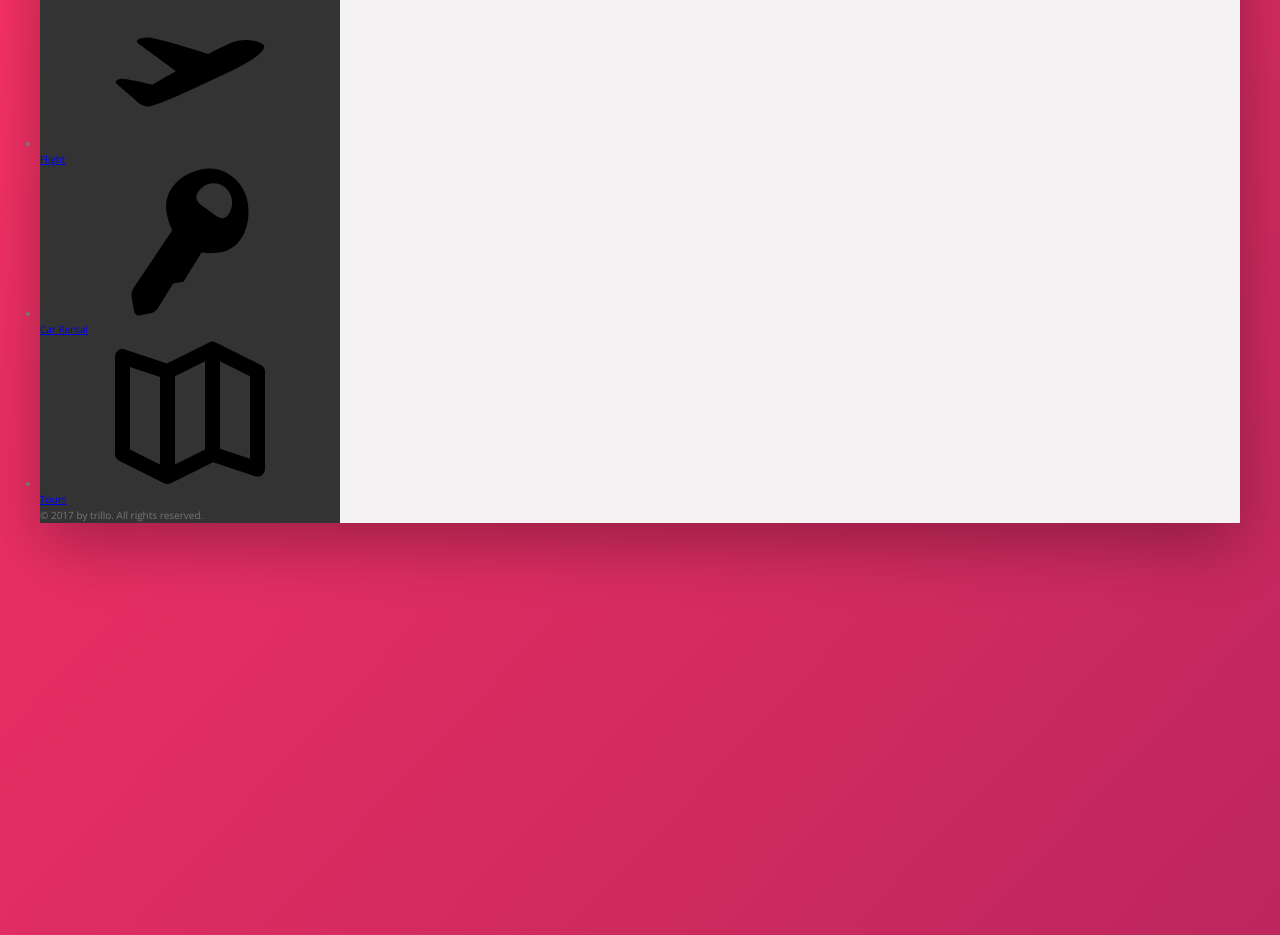
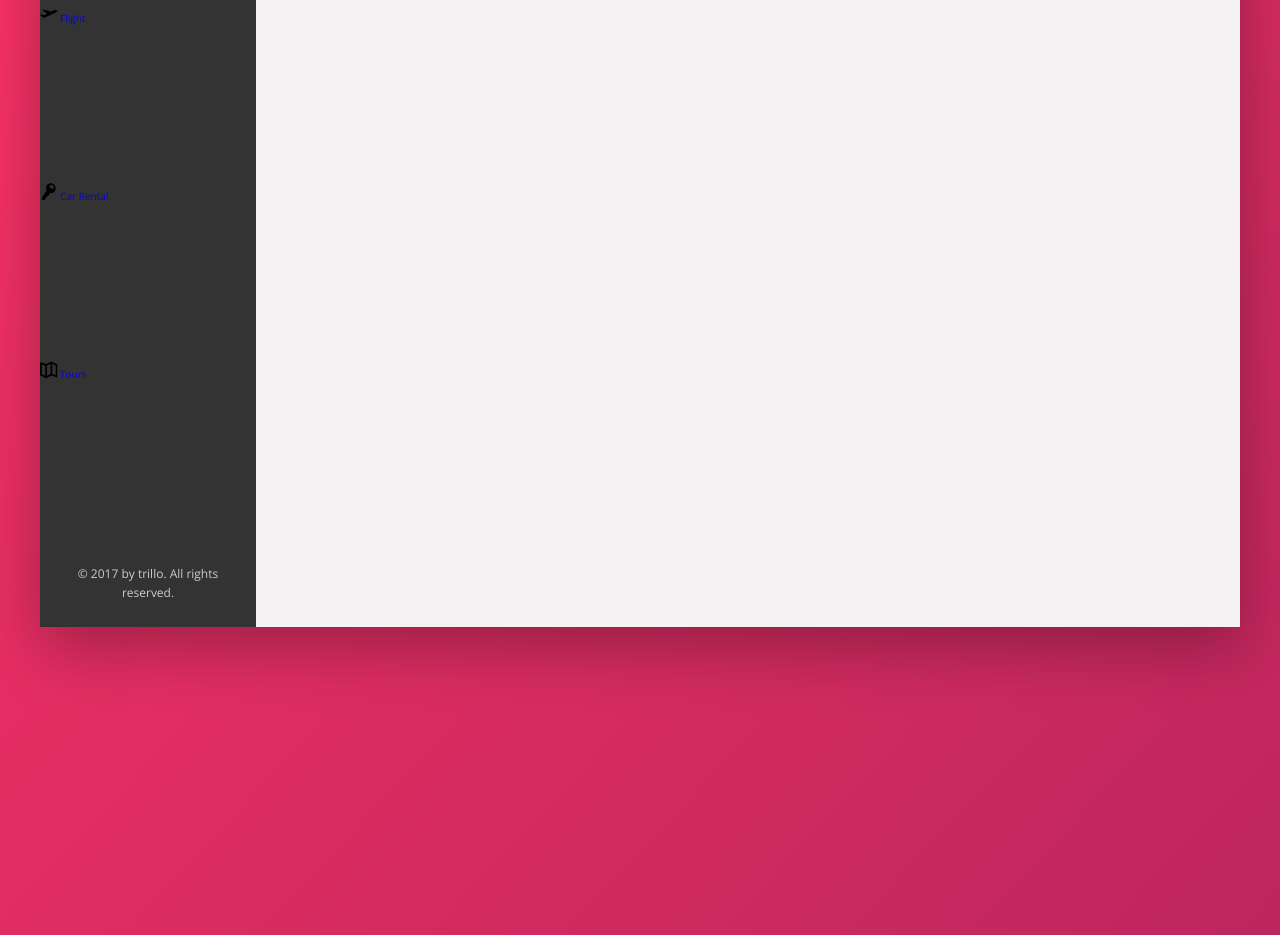
Before and after one commit to Kozlvign/Project-1, a website: page index.html in a window 1280 px wide. Shown: the part 323-1258 px from the top of the page. Drawn offline with nearby package versions, Linux system fonts and the light colour scheme.

Commit message:
Changes in side nav

```diff
--- a/sass/_base.scss
+++ b/sass/_base.scss
@@ -48,6 +48,8 @@ $--shadow-dark: 0 2rem 6rem rgba(0,0,0,.3);
 * {
     margin: 0;
     padding: 0;
+    text-decoration: none;
+    list-style-type: none;
 }
 
 *,
--- a/sass/_components.scss
+++ b/sass/_components.scss
@@ -110,16 +110,33 @@
         align-items: center;
     }
 
-    &__user {
-
-    }
-
     &__user-photo {
         height: 3.75rem;
         border-radius: 50%;
     }
+}
 
-    &__user-name {
+///////////////////////////////////////
+// SIDE NAVIGATION
+.side-nav {
+    &__item {
 
     }
+
+    &__link {
+
+    }
+
+    &__icon {
+        width: 1.75rem;
+        height: 1.75rem;
+    }
 }
+///////////////////////////////////////
+// LEGAL TEXT
+.legal {
+    color: $--grey-light-4;
+    font-size: 1.2rem;
+    text-align: center;
+    padding: 2.5rem;
+}
--- a/sass/_layout.scss
+++ b/sass/_layout.scss
@@ -25,9 +25,14 @@
 .sidebar {
     background-color: $--grey-dark-1;
 
+    display: flex;
     flex: 0 0 18%;
+    flex-direction: column;
+    justify-content: space-between;
 }
 
 .hotel-view {
+    height: 80rem;
+
     flex: 1;
 }
```
Also changed, not shown: css/style.css.
